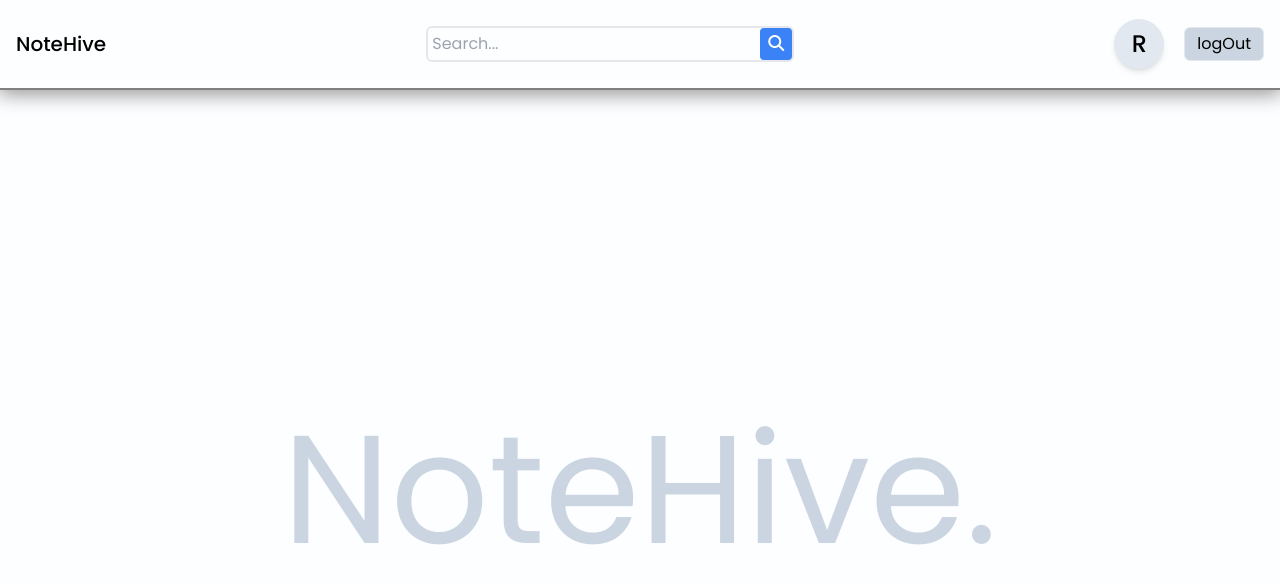
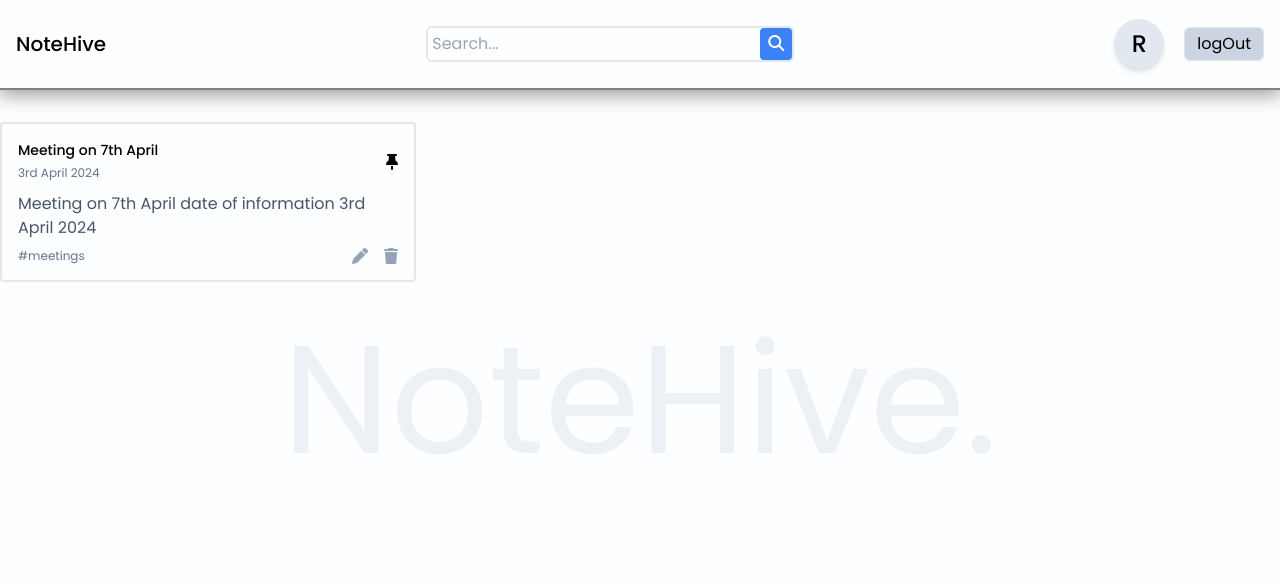
Before and after one commit to Rohanbasnet12/NoteHive, a React (Vite) app in the folder client/: page / in a window 1280 px wide. Shown: the top 584 px of the page. Built offline with nearby package versions, Linux system fonts and the light colour scheme.

Commit message:
Completed NoteCard UI

```diff
--- /dev/null
+++ b/client/src/components/Cards/NoteCard.jsx
@@ -0,0 +1,37 @@
+import React from "react";
+
+const NoteCard = ({
+  title,
+  date,
+  content,
+  tags,
+  isPinned,
+  onEdit,
+  onDelete,
+  onPinNote,
+}) => {
+  return (
+    <div className="z-20 border-2 p-4 rounded hover:shadow-xl transition-all ease relative">
+      <div className="flex items-center justify-between">
+        <div>
+          <h6 className="text-sm font-medium">{title}</h6>
+          <span className="text-xs text-slate-500">{date}</span>
+        </div>
+
+        <i className="fa-solid fa-thumbtack" onClick={onPinNote}></i>
+      </div>
+
+      <p className="text-xm text-slate-600 mt-2">{content?.slice(0, 60)}</p>
+      <div className="flex items-center justify-between mt-2">
+        <div className="text-xs text-slate-500">{tags}</div>
+
+        <div className="flex items-center gap-4 text-slate-400">
+          <i className="fa-solid fa-pen" onClick={onEdit}></i>
+          <i className="fa-solid fa-trash" onClick={onDelete}></i>
+        </div>
+      </div>
+    </div>
+  );
+};
+
+export default NoteCard;
--- a/client/src/components/Navbar/Navbar.css
+++ b/client/src/components/Navbar/Navbar.css
@@ -2,9 +2,6 @@
     border-bottom: 2px solid gray;
     box-shadow: 0px 1px 20px 2px #8a8a8a;
     padding: 1.2rem 1rem;
-    position: sticky;
-    top: 0;
-    left: 0;
 }
 
 .nav-head h1 {
--- a/client/src/components/Navbar/Navbar.jsx
+++ b/client/src/components/Navbar/Navbar.jsx
@@ -6,7 +6,7 @@ import SearchBar from "../SearchBar/SearchBar";
 
 const Navbar = () => {
   return (
-    <header id="navbar">
+    <header id="navbar" className="z-50 relative">
       <nav className="flex justify-between items-center">
         <div className="nav-head">
           <Link to={"/"}>
--- a/client/src/pages/Home/Home.css
+++ /dev/null
@@ -1,7 +0,0 @@
-#home {
-    width: 100%;
-    height: 100vh;
-    display: flex;
-    align-items: center;
-    justify-content: center;
-}
--- a/client/src/pages/Home/Home.jsx
+++ b/client/src/pages/Home/Home.jsx
@@ -1,14 +1,32 @@
 import React from "react";
 import Navbar from "../../components/Navbar/Navbar";
-import "./Home.css";
+import NoteCard from "../../components/Cards/NoteCard";
 
 const Home = () => {
   return (
     <>
       <Navbar />
       <div id="home">
-        <div id="home-background">
+        <div
+          id="home-background"
+          className="position absolute top-[50%] left-[50%] z-10 opacity-30"
+          style={{ transform: "translate(-50%, -50%)" }}
+        >
           <h1 className="text-[12vw] text-slate-300">NoteHive.</h1>
+        </div>
+        <div className="container mx-auto">
+          <div className="grid grid-cols-3 gap-4 mt-8">
+            <NoteCard
+              title="Meeting on 7th April"
+              date="3rd April 2024"
+              content="Meeting on 7th April date of information 3rd April 2024"
+              tags="#meetings"
+              isPinned={true}
+              onEdit={() => {}}
+              onDelete={() => {}}
+              onPinNote={() => {}}
+            />
+          </div>
         </div>
       </div>
     </>
```
